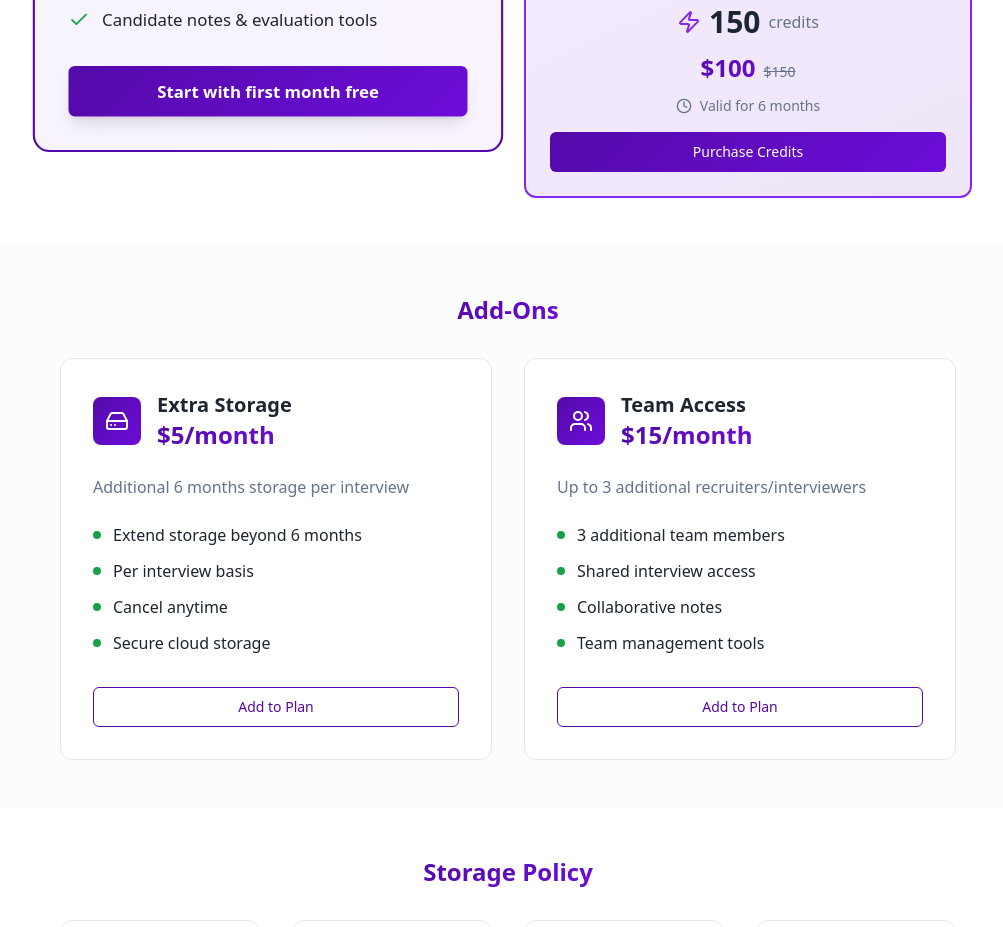
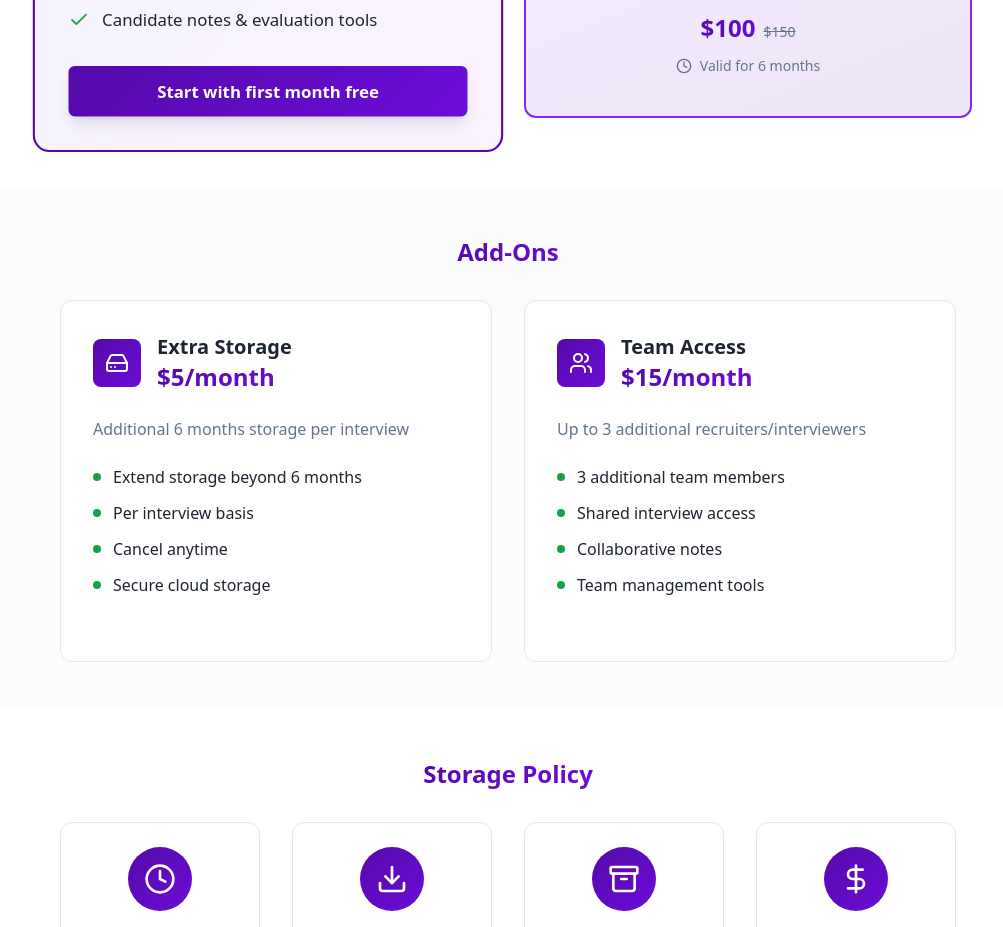
Before and after one commit to vmidhun/kapiree-pricing-plans, a React (Vite) app: page / in a window 1280 px wide. Shown: the part 580-1507 px from the top of the page, without its empty margins (132-1135 px from the left). Built offline with nearby package versions, Linux system fonts and the light colour scheme.

Commit message:
Remove purchase buttons
Removed the "Purchase Credits" button from the CreditCard component and the "Add to Plan" button from the AddOns component.

```diff
--- a/src/components/AddOns.tsx
+++ b/src/components/AddOns.tsx
@@ -70,12 +70,6 @@ export const AddOns = () => {
                 ))}
               </ul>
 
-              <Button
-                variant="outline"
-                className="w-full border-primary text-primary hover:bg-primary hover:text-primary-foreground"
-              >
-                Add to Plan
-              </Button>
             </div>
           ))}
         </div>
--- a/src/components/CreditCard.tsx
+++ b/src/components/CreditCard.tsx
@@ -65,22 +65,6 @@ export const CreditCard = ({
           <span>Valid for {validity}</span>
         </div>
 
-        <Button
-          variant={isPopular ? "default" : "outline"}
-          className={`
-            w-full transition-all duration-300
-            ${isPopular
-              ? 'bg-gradient-primary hover:bg-gradient-secondary'
-              : 'border-secondary-accent text-secondary-accent hover:bg-secondary-accent hover:text-white'
-            }
-          `}
-          onClick={(e) => {
-            e.stopPropagation();
-            onPurchase();
-          }}
-        >
-          Purchase Credits
-        </Button>
       </div>
     </div>
   );
```
